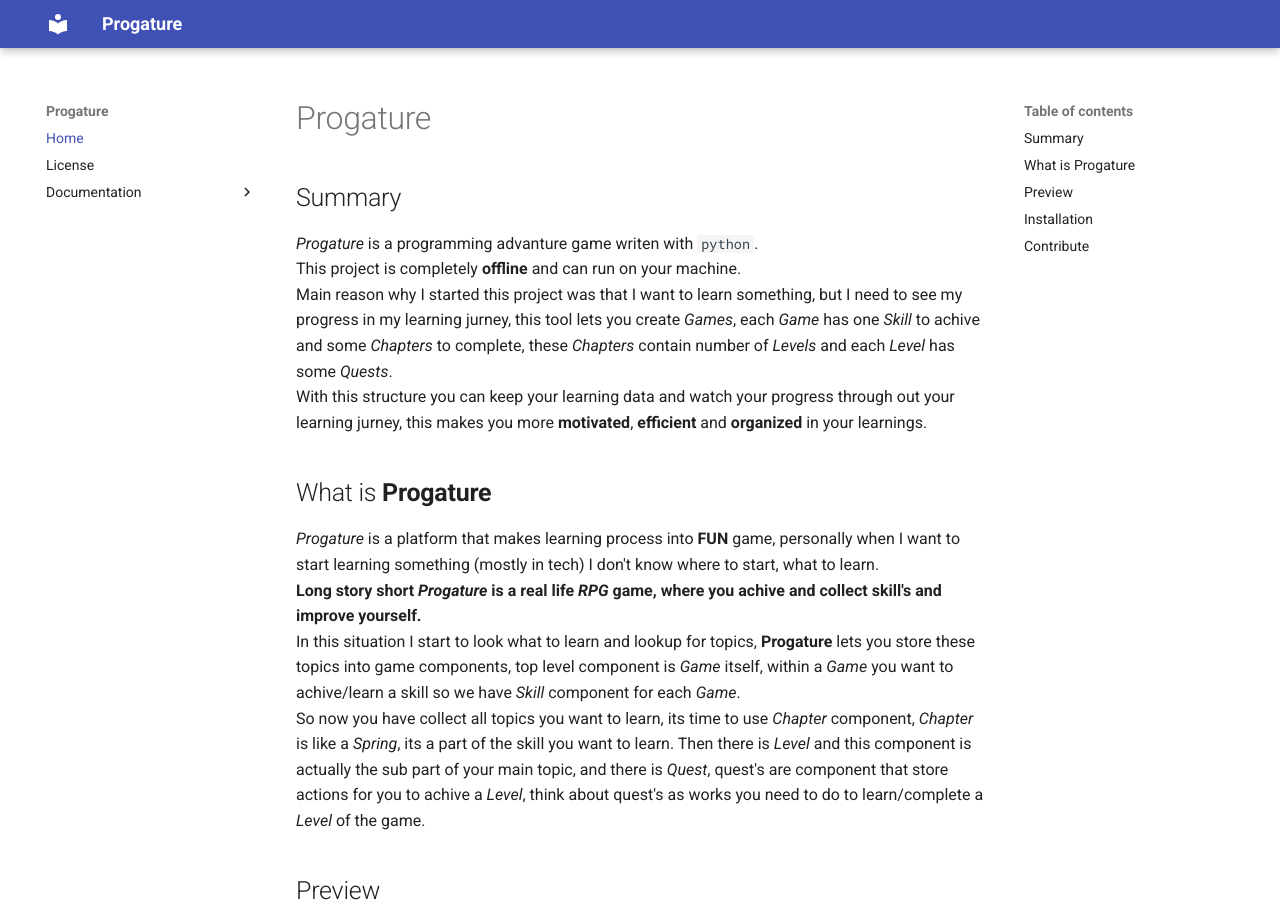
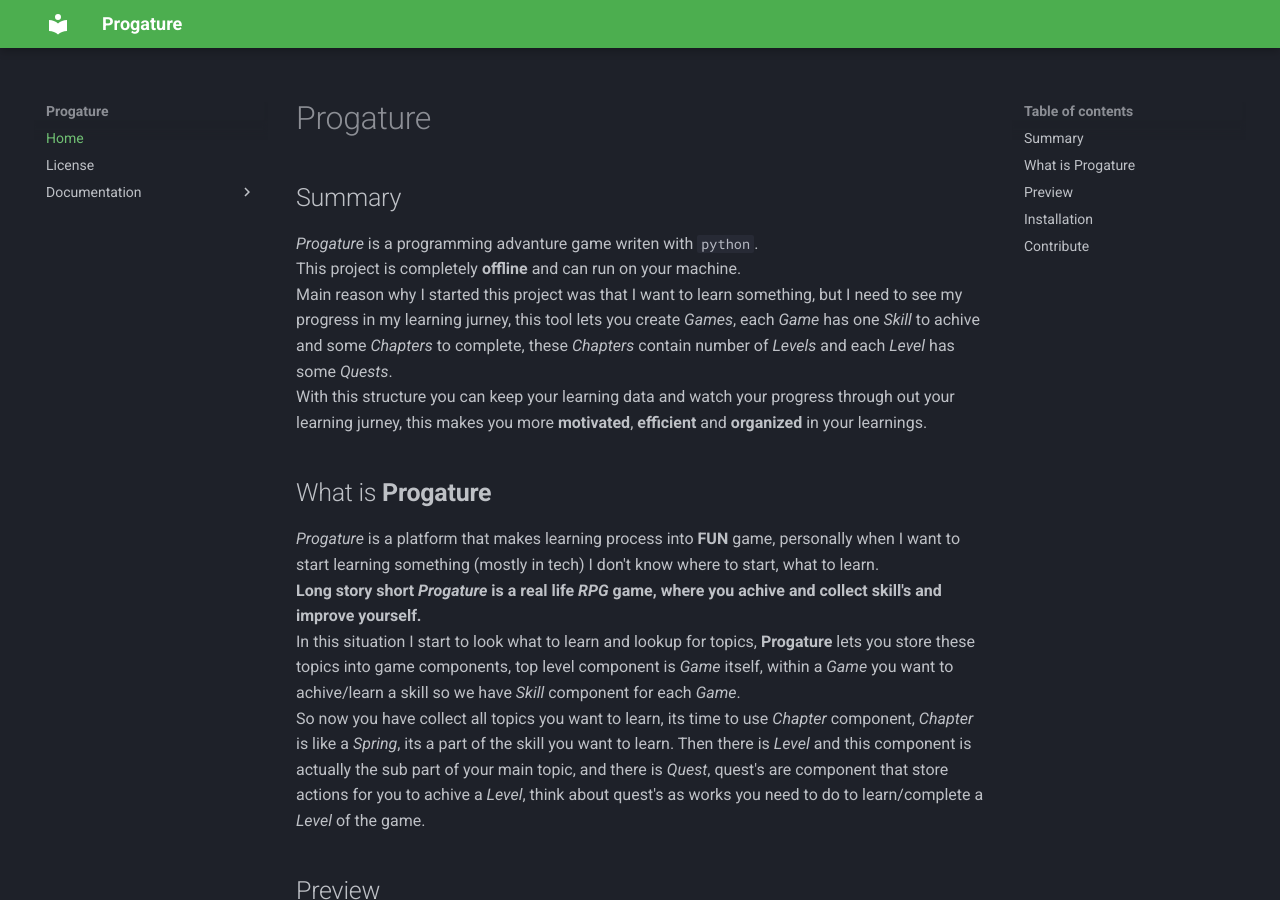
Before and after one commit to parsariyahi/progature, an MkDocs documentation site: the page built from docs/docs/index.md, in a window 1280 px wide and 900 px high. Built offline with MkDocs 1.6.1 and Material for MkDocs 9.7.7, drawn with Linux system fonts in a browser that asks for light colours.

Commit message:
docs(mkdocs): add ``dark mode``

```diff
--- a/docs/mkdocs.yml
+++ b/docs/mkdocs.yml
@@ -3,6 +3,18 @@ site_url: https://progature.readthedocs.io/
 
 theme:
   name: "material"
+  palette:
+    - scheme: slate
+      primary: green
+      accent: teal
+      icon: material/brightness-2
+      name: Switch to light mode
+
+    - scheme: default
+      primary: green
+      accent: teal
+      icon: material/brightness-5
+      name: Switch to dark mode
 
 plugins:
   mkdocstrings:
```
